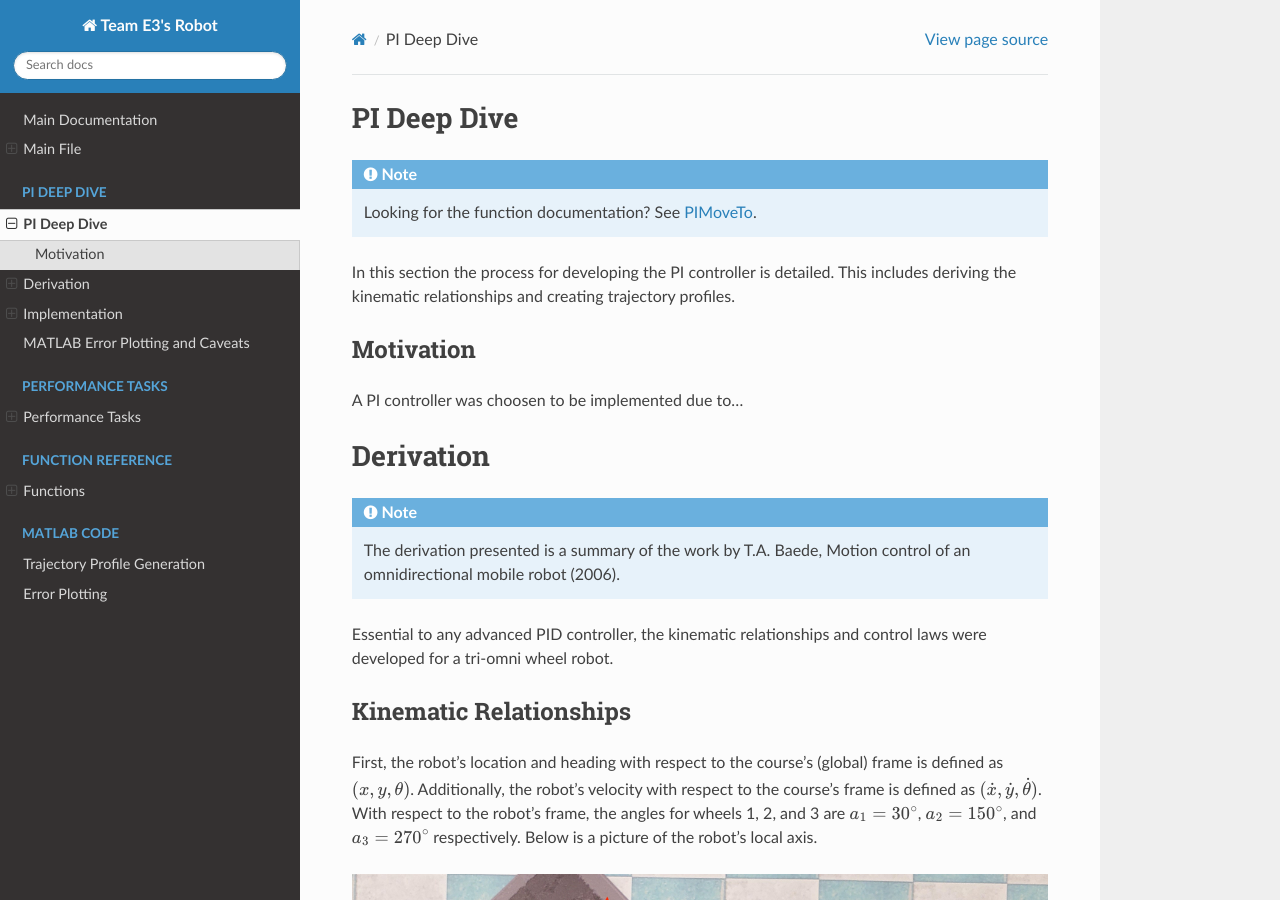
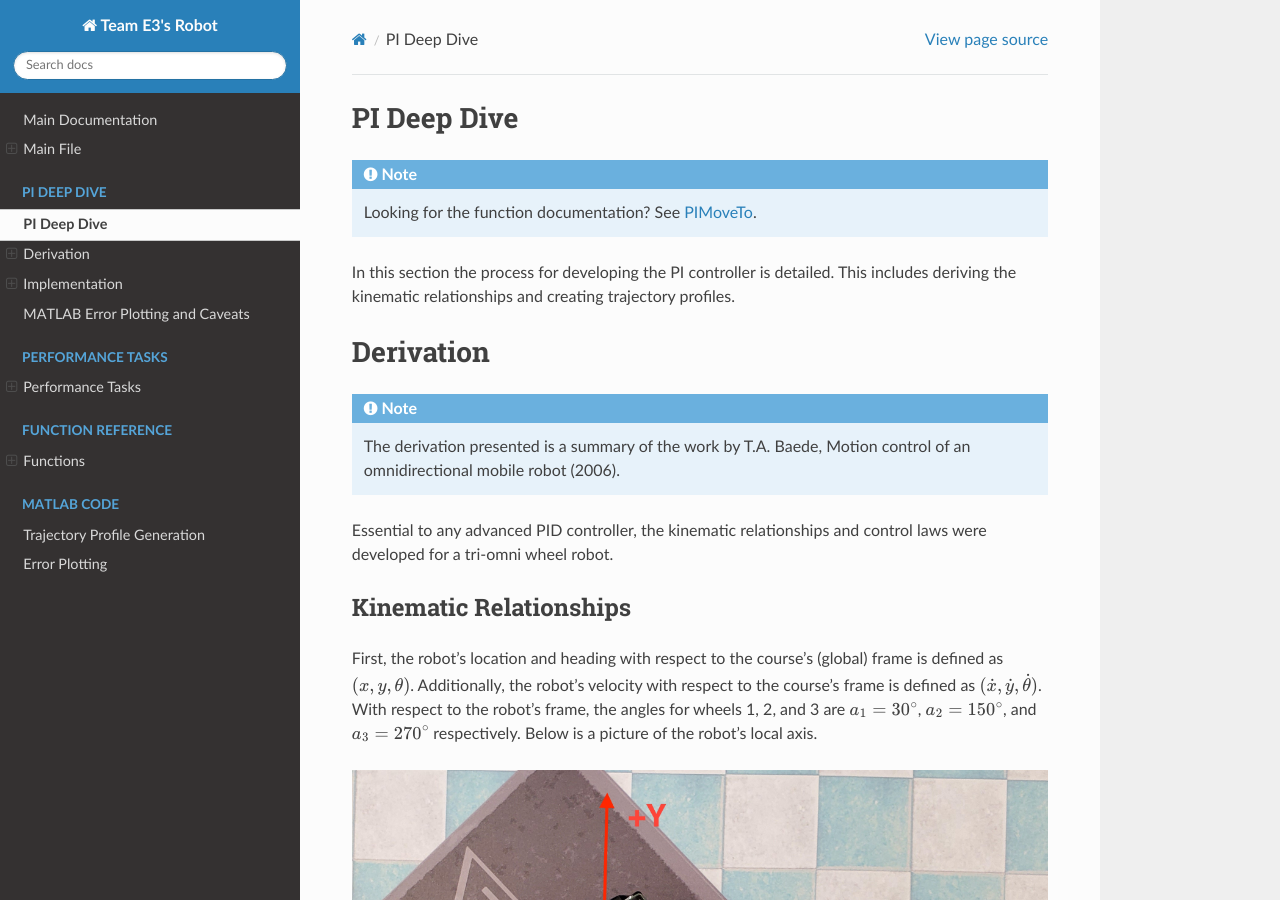
Before and after one commit to alanqchen/FEHRobot, a Sphinx documentation site: the page built from docs/source/pidd/PIdeepDive.rst, in a window 1280 px wide and 900 px high. Built offline with Sphinx 7.4.7 and the Read the Docs theme 2.0.0, drawn with Linux system fonts in a browser that asks for light colours.

Commit message:
Remove unused subheading

```diff
--- a/docs/source/pidd/PIdeepDive.rst
+++ b/docs/source/pidd/PIdeepDive.rst
@@ -7,10 +7,6 @@ PI Deep Dive
 In this section the process for developing the PI controller is detailed.
 This includes deriving the kinematic relationships and creating trajectory
 profiles.
-
-Motivation
-----------
-A PI controller was choosen to be implemented due to...
 
 Derivation
 ==========
```
